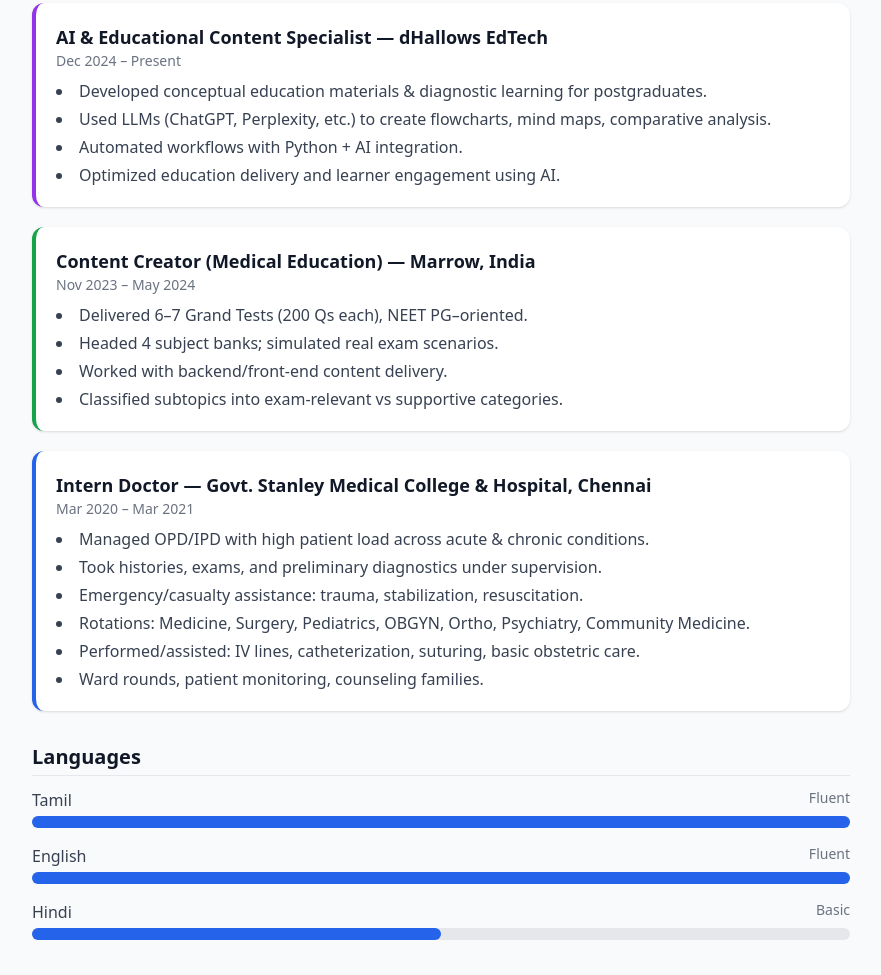
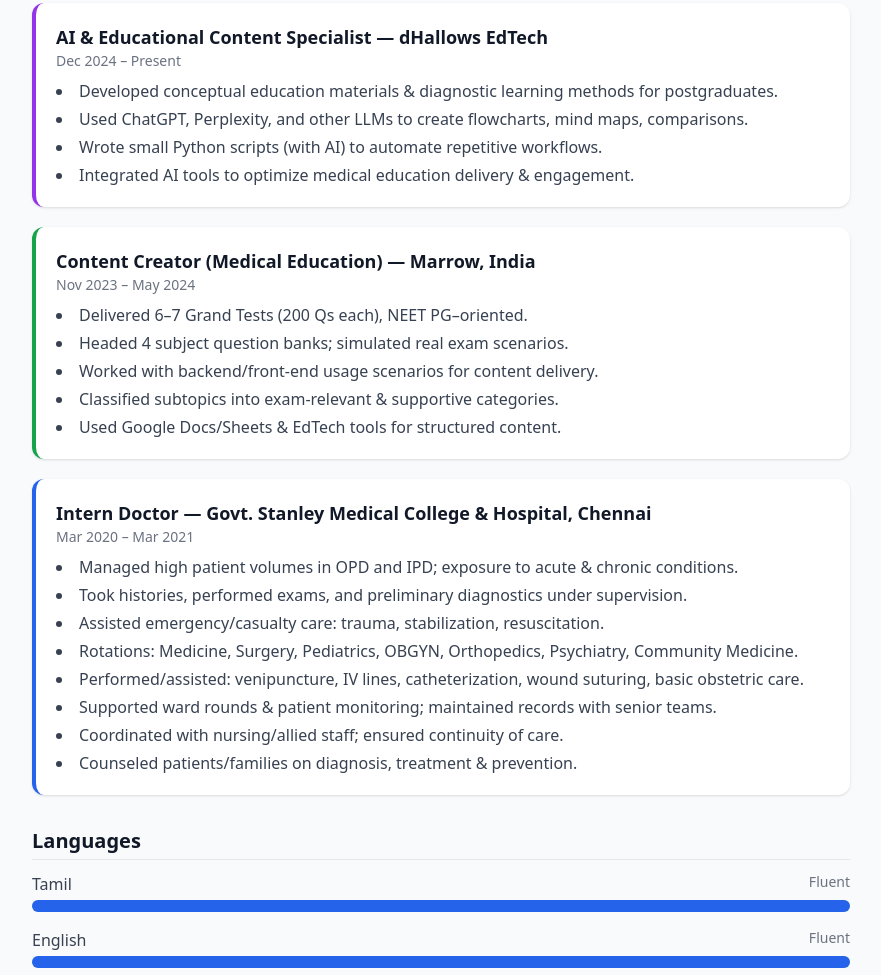
Before and after one commit to mdk2504/doctor-portfolio, a plain HTML site: page index.html in a window 1280 px wide. Shown: the part 791-1766 px from the top of the page, without its empty margins (199-1080 px from the left). Drawn offline with nearby package versions, Linux system fonts and the light colour scheme.

Commit message:
Update index.html

```diff
--- a/index.html
+++ b/index.html
@@ -66,10 +66,11 @@
         <h3 class="font-semibold text-lg">AI & Educational Content Specialist — dHallows EdTech</h3>
         <p class="text-sm text-gray-500">Dec 2024 – Present</p>
         <ul class="list-disc list-inside mt-2 text-gray-700 space-y-1">
-          <li>Developed conceptual education materials & diagnostic learning for postgraduates.</li>
-          <li>Used LLMs (ChatGPT, Perplexity, etc.) to create flowcharts, mind maps, comparative analysis.</li>
-          <li>Automated workflows with Python + AI integration.</li>
-          <li>Optimized education delivery and learner engagement using AI.</li>
+          <li>Developed conceptual education materials & diagnostic learning methods for postgraduates.</li>
+          <li>Used ChatGPT, Perplexity, and other LLMs to create flowcharts, mind maps, comparisons.</li>
+          <li>Wrote small Python scripts (with AI) to automate repetitive workflows.</li>
+          <li>Integrated AI tools to optimize medical education delivery & engagement.</li>
+        </ul>
         </ul>
       </article>
 
@@ -79,9 +80,10 @@
         <p class="text-sm text-gray-500">Nov 2023 – May 2024</p>
         <ul class="list-disc list-inside mt-2 text-gray-700 space-y-1">
           <li>Delivered 6–7 Grand Tests (200 Qs each), NEET PG–oriented.</li>
-          <li>Headed 4 subject banks; simulated real exam scenarios.</li>
-          <li>Worked with backend/front-end content delivery.</li>
-          <li>Classified subtopics into exam-relevant vs supportive categories.</li>
+          <li>Headed 4 subject question banks; simulated real exam scenarios.</li>
+          <li>Worked with backend/front-end usage scenarios for content delivery.</li>
+          <li>Classified subtopics into exam-relevant & supportive categories.</li>
+          <li>Used Google Docs/Sheets & EdTech tools for structured content.</li>
         </ul>
       </article>
 
@@ -90,12 +92,14 @@
         <h3 class="font-semibold text-lg">Intern Doctor — Govt. Stanley Medical College & Hospital, Chennai</h3>
         <p class="text-sm text-gray-500">Mar 2020 – Mar 2021</p>
         <ul class="list-disc list-inside mt-2 text-gray-700 space-y-1">
-          <li>Managed OPD/IPD with high patient load across acute & chronic conditions.</li>
-          <li>Took histories, exams, and preliminary diagnostics under supervision.</li>
-          <li>Emergency/casualty assistance: trauma, stabilization, resuscitation.</li>
-          <li>Rotations: Medicine, Surgery, Pediatrics, OBGYN, Ortho, Psychiatry, Community Medicine.</li>
-          <li>Performed/assisted: IV lines, catheterization, suturing, basic obstetric care.</li>
-          <li>Ward rounds, patient monitoring, counseling families.</li>
+          <li>Managed high patient volumes in OPD and IPD; exposure to acute & chronic conditions.</li>
+          <li>Took histories, performed exams, and preliminary diagnostics under supervision.</li>
+          <li>Assisted emergency/casualty care: trauma, stabilization, resuscitation.</li>
+          <li>Rotations: Medicine, Surgery, Pediatrics, OBGYN, Orthopedics, Psychiatry, Community Medicine.</li>
+          <li>Performed/assisted: venipuncture, IV lines, catheterization, wound suturing, basic obstetric care.</li>
+          <li>Supported ward rounds & patient monitoring; maintained records with senior teams.</li>
+          <li>Coordinated with nursing/allied staff; ensured continuity of care.</li>
+          <li>Counseled patients/families on diagnosis, treatment & prevention.</li>
         </ul>
       </article>
     </section>
```
